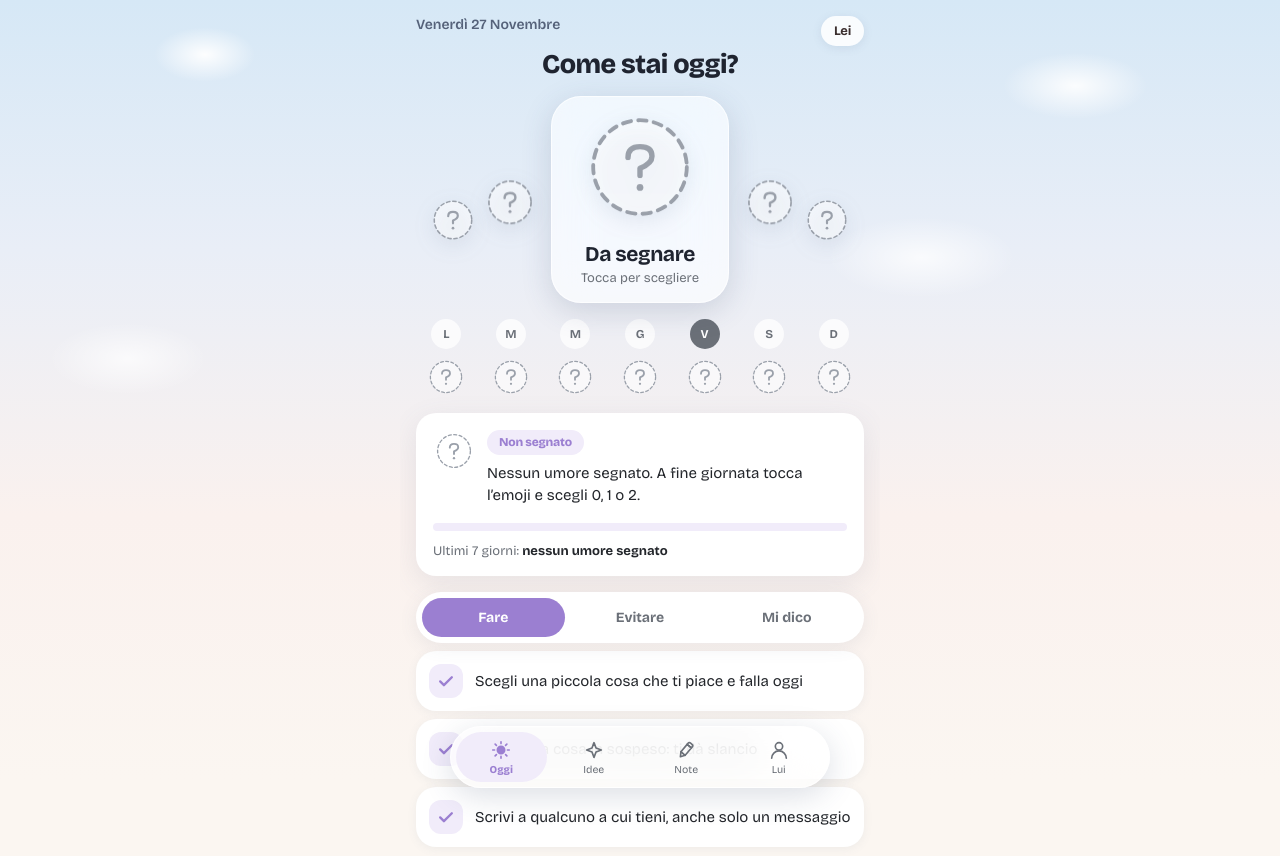
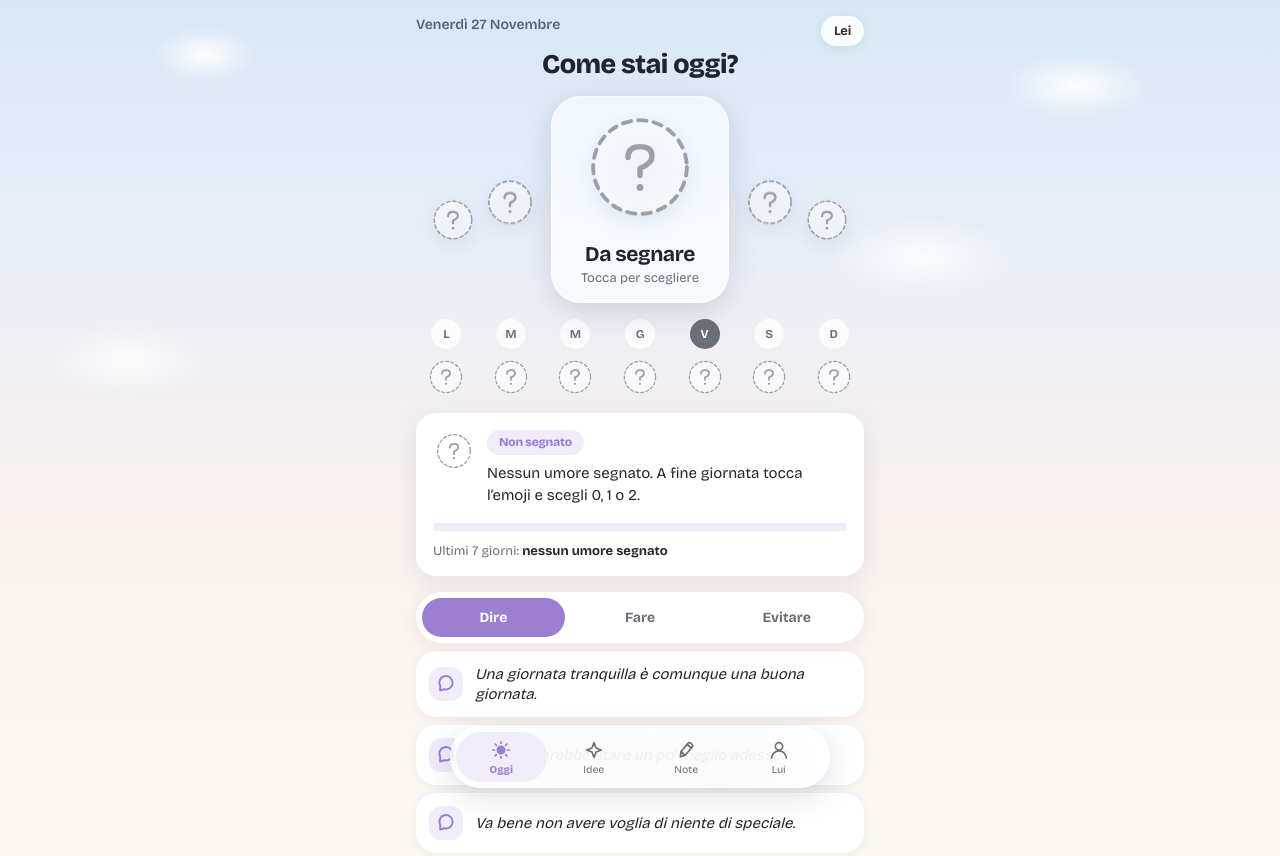
Before and after one commit to Alfy002/luna, a plain HTML site: page lui.html in a window 1280 px wide. Shown: the top 856 px of the page. Drawn offline with nearby package versions, Linux system fonts and the light colour scheme.

Commit message:
Add files via upload

```diff
--- a/lui.html
+++ b/lui.html
@@ -389,7 +389,7 @@ neu:{n:"Neutro",c:"#9B7FD1",s:"#F1ECFA",i:"Giornata nella media, né su né giù
 fel:{n:"Felice",c:"#3FAE6A",s:"#E6F7EC",i:"Ti senti bene, con energia e buonumore. Vale la pena capire cosa ha funzionato per poterlo ripetere."},
 unk:{n:"Non segnato",c:"#A0A4AA",s:"#FAFAFB",i:"Nessun umore segnato. A fine giornata tocca l’emoji e scegli 0, 1 o 2.",do:[]}};
 ["del","neu","fel"].forEach(k=>PM[k].do=T[k].do);
-const PH=PM,MO=["del","neu","fel"],ORD=["foll","neu","pms"],SK={del:"pms",neu:"neu",fel:"foll"},HT=["do","dont","say"];
+const PH=PM,MO=["del","neu","fel"],ORD=["foll","neu","pms"],SK={del:"pms",neu:"neu",fel:"foll"},HT=["say","do","dont"];
 const BC={del:"#9DB9F0",neu:"#C5B3EC",fel:"#8FD6A0"};
 const MDD={del:"Un po’ giù",neu:"Tranquillo",fel:"Carico e sereno"};
 const Y={
@@ -460,8 +460,8 @@ const fd=d=>d.toLocaleDateString("it-IT",{day:"numeric",month:"short"});
 const esc=s=>String(s).replace(/[&<>"]/g,c=>({"&":"&amp;","<":"&lt;",">":"&gt;",'"':"&quot;"}[c]));
 function theme(k){const r=document.documentElement.style;r.setProperty("--a",PH[k].c);r.setProperty("--s",PH[k].s)}
 let tab=["home","ideas","notes","lei"].includes(location.hash.slice(1))?location.hash.slice(1):"home",dk=null,nid=null,delArm=false;
-let hk="do",ik="fare",cm=0,sel=null;
-function setTab(t){cleanN();if(t==="home"&&tab!=="home")hk="do";tab=t;nid=null;delArm=false;pop=null;render();window.scrollTo(0,0)}
+let hk="say",ik="fare",cm=0,sel=null;
+function setTab(t){cleanN();if(t==="home"&&tab!=="home")hk="say";tab=t;nid=null;delArm=false;pop=null;render();window.scrollTo(0,0)}
 const mk=dt=>{const v=S.mood[iso(dt)];return v===0||v===1||v===2?MO[v]:null};
 const phOn=dt=>mk(dt)||"unk",curK=()=>mk(today())||"neu",moodK=()=>SK[curK()];
 function bub(k,s){if(k==="unk")return`<svg class="sv" viewBox="2 -4 100 100" width="${s}" height="${s}"><circle cx="52" cy="46" r="39" fill="rgba(255,255,255,.55)" stroke="#9aa0aa" stroke-width="3.2" stroke-dasharray="7 6" stroke-linecap="round"/><path d="M42 38Q42 29 52 29Q62 29 62 37Q62 43 52 47V53" fill="none" stroke="#9aa0aa" stroke-width="4.5" stroke-linecap="round" stroke-linejoin="round"/><circle cx="52" cy="63" r="2.8" fill="#9aa0aa"/></svg>`;
@@ -494,7 +494,7 @@ function home(){const t=today(),ck=mk(t),k=ck||"unk",p=PM[k];theme(ck||"neu");
  const kd=o=>{const dt=add(t,o);return dt>real()?"unk":(mk(dt)||"unk")};
  const FP=[[-2,"left:calc(50% - 211px);top:127px",48],[-1,"left:calc(50% - 157px);top:107px",54],[0,"left:calc(50% - 60px);top:39px",120],[1,"left:calc(50% + 103px);top:107px",54],[2,"left:calc(50% + 163px);top:127px",48]];
  const fl=FP.map(([o,st,z],i)=>`<div class="fl${o===0?" c0":""}" style="${st}"${o?` onclick="pk(${o})"`:""}><div class="fi" style="animation-duration:${(4.2+[0,1,2,1,0][i]*.6).toFixed(2)}s;animation-delay:-${([0,1,2,1,0][i]*1.1+(performance.now()-T0)/1000).toFixed(2)}s">${bub(kd(o),z)}</div></div>`).join("");
- const tabs=[["do","Fare"],["dont","Evitare"],["say","Mi dico"]];
+ const tabs=[["say","Dire"],["do","Fare"],["dont","Evitare"]];
  return`<div class="top"><div class="dt">${real().toLocaleDateString("it-IT",{weekday:"long",day:"numeric",month:"long"})}</div></div>
  <h1 class="ttl">${ttl}</h1>
  <div class="stage"><div class="stin"><div class="big" onclick="pk(0)"><i class="bsp"></i><b>${ck?MDD[ck]:(OFF>0?"Non si sa":"Da segnare")}</b><small>${ck?p.n:(OFF>0?"Giorno futuro":"Tocca per scegliere")}</small></div>${fl}</div></div>
@@ -603,8 +603,9 @@ function render(){const a=document.getElementById("app"),nv=document.getElementB
  if(tab==="home")a.innerHTML=home();else if(tab==="notes")a.innerHTML=notes();else if(tab==="ideas")a.innerHTML=ideas();else a.innerHTML=lei()
  nv.innerHTML=[["home",`<svg viewBox="0 0 24 24" width="22" height="22" fill="none" stroke="currentColor" stroke-width="1.8" stroke-linecap="round" stroke-linejoin="round"><circle cx="12" cy="12" r="4"/><path d="M12 3v2M12 19v2M3 12h2M19 12h2M5.6 5.6L7 7M17 17l1.4 1.4M5.6 18.4L7 17M17 7l1.4-1.4"/></svg>`,"Oggi"],["ideas",`<svg viewBox="0 0 24 24" width="22" height="22" fill="none" stroke="currentColor" stroke-width="1.8" stroke-linecap="round" stroke-linejoin="round"><path d="M12 4l2.2 5.8L20 12l-5.8 2.2L12 20l-2.2-5.8L4 12l5.8-2.2z"/></svg>`,"Idee"],["notes",`<svg viewBox="0 0 24 24" width="22" height="22" fill="none" stroke="currentColor" stroke-width="1.8" stroke-linecap="round" stroke-linejoin="round"><g transform="rotate(40 12 12)"><path d="M9 5a2 2 0 0 1 2-2h2a2 2 0 0 1 2 2v1.5H9z"/><path d="M9 6.5h6v10.5l-3 4.5-3-4.5z"/><path d="M9 17h6" fill="none"/></g></svg>`,"Note"],["lei",`<svg viewBox="0 0 24 24" width="22" height="22" fill="none" stroke="currentColor" stroke-width="1.8" stroke-linecap="round" stroke-linejoin="round"><circle cx="12" cy="8" r="4"/><path d="M4 21a8 8 0 0 1 16 0"/></svg>`,"Lui"]].map(([t,i,l])=>`<button data-t="${t}" class="${tab===t?"on":""}" onclick="setTab('${t}')"><b>${i}</b>${l}</button>`).join("")}
 function fitStage(){const s=document.querySelector(".stage");if(!s)return;const k=Math.min(1,s.clientWidth/422),bg=s.querySelector(".big"),n=s.querySelector(".stin"),pad=16/k,H=(bg?bg.offsetHeight:195)+2*pad;s.style.setProperty("--k",k);if(bg)bg.style.top=pad+"px";s.querySelectorAll(".fl").forEach(f=>{if(f.dataset.t===undefined)f.dataset.t=parseFloat(f.style.top);f.style.top=(+f.dataset.t+pad-22)+"px"});n.style.height=H+"px";s.style.height=Math.round(H*k)+"px"}
-window.addEventListener("resize",fitStage);
-function fitBig(){fitStage();const b=document.querySelector(".big b");if(!b)return;let f=21;b.style.fontSize=f+"px";while(b.scrollWidth>b.clientWidth&&f>11){f-=.5;b.style.fontSize=f+"px"}}
+window.addEventListener("resize",fitStage);window.addEventListener("resize",()=>fixTips());
+function fixTips(){if(tab!=="home")return;const el=document.querySelector(".seg + .tips:not(#il)");if(!el)return;const sv=el.innerHTML;el.style.minHeight="0";let m=0;for(const k of ["del","neu","fel"])for(const h of HT){el.innerHTML=tipsH(h,k);m=Math.max(m,el.offsetHeight)}el.innerHTML=sv;el.style.minHeight=Math.max(m,216)+"px"}
+function fitBig(){fitStage();fixTips();const b=document.querySelector(".big b");if(!b)return;let f=21;b.style.fontSize=f+"px";while(b.scrollWidth>b.clientWidth&&f>11){f-=.5;b.style.fontSize=f+"px"}}
 let calA=0;
 function calGo(d){const el=document.querySelector("#calp .cal");if(!el){cm+=d;render();return}
  el.style.transition="opacity .14s,transform .14s";el.style.opacity=0;el.style.transform="translateX("+(-d*28)+"px)";
```
Also changed, not shown: lei.html (+3 -2 lines).
